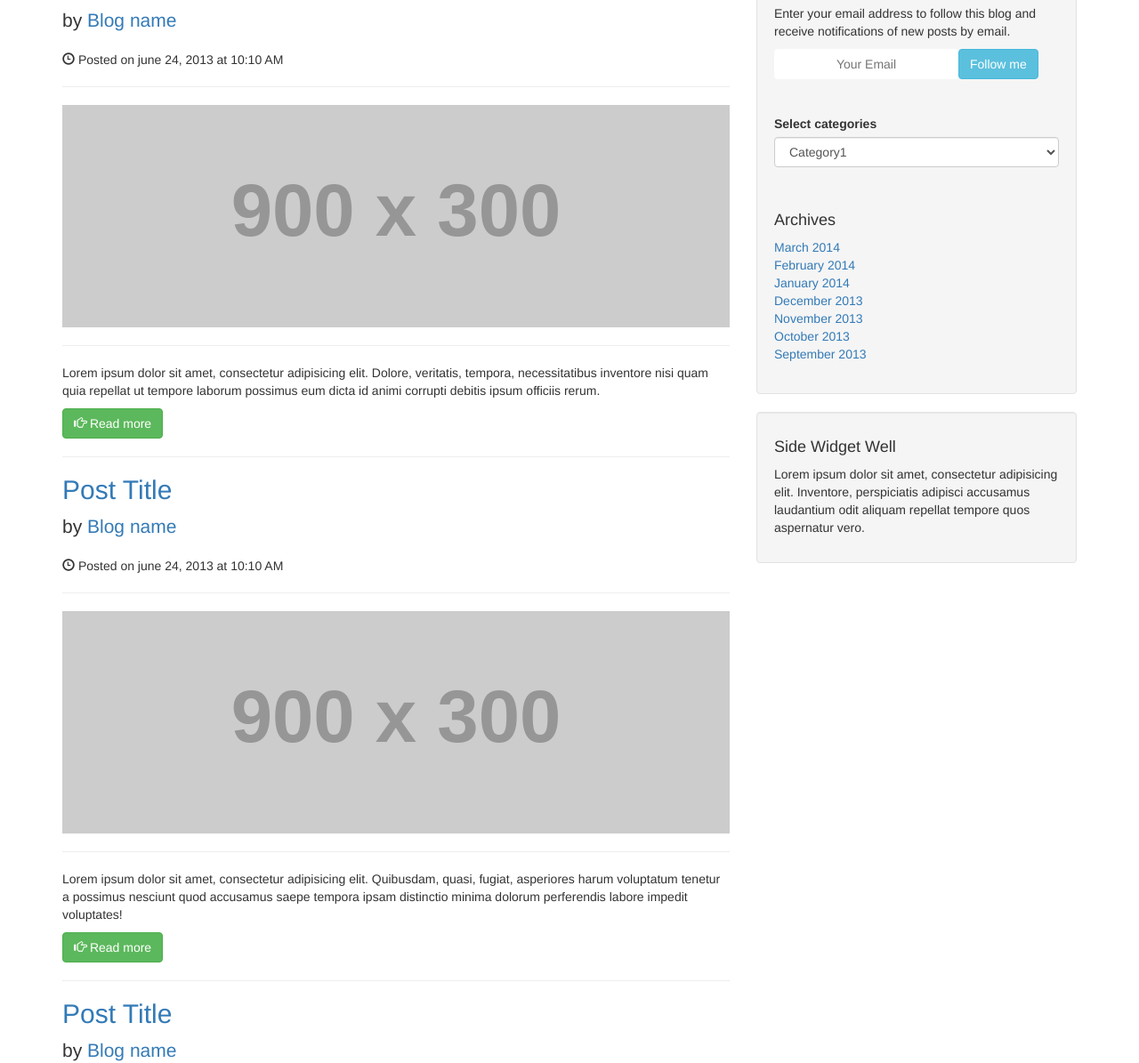
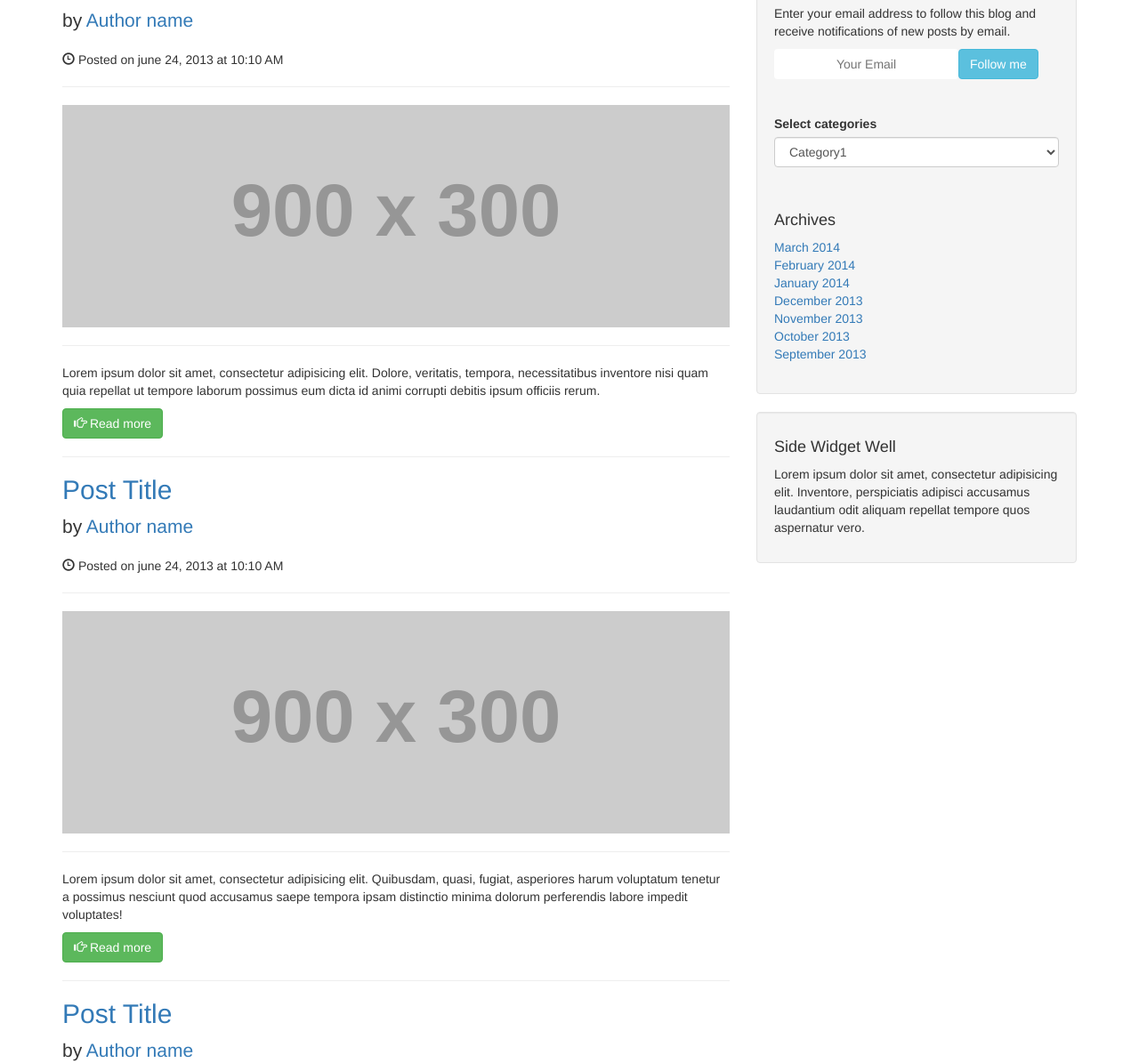
Before and after one commit to SwarnaKishore/BlogTemplate, a plain HTML site: page index.html in a window 1280 px wide. Shown: the part 215-1410 px from the top of the page at 89% size. Drawn offline with nearby package versions, Linux system fonts and the light colour scheme; placeholder pictures from the web are drawn by us.

Commit message:
Update index.html

```diff
--- a/index.html
+++ b/index.html
@@ -78,7 +78,7 @@
                     <a href="#">Post Title</a>
                 </h2>
                 <p class="lead">
-                    by <a href="blog.html">Blog name</a>
+                    by <a href="blog.html">Author name</a>
                 </p>
                 <p><span class="glyphicon glyphicon-time"></span> Posted on june 24, 2013 at 10:10 AM</p>
                 <hr>
@@ -94,7 +94,7 @@
                     <a href="#">Post Title</a>
                 </h2>
                 <p class="lead">
-                    by <a href="blog.html">Blog name</a>
+                    by <a href="blog.html">Author name</a>
                 </p>
                 <p><span class="glyphicon glyphicon-time"></span> Posted on june 24, 2013 at 10:10 AM</p>
                 <hr>
@@ -110,7 +110,7 @@
                     <a href="#">Post Title</a>
                 </h2>
                 <p class="lead">
-                    by <a href="blog.html">Blog name</a>
+                    by <a href="blog.html">Author name</a>
                 </p>
                 <p><span class="glyphicon glyphicon-time"></span> Posted on june 24, 2013 at 10:10 AM</p>
                 <hr>
```
